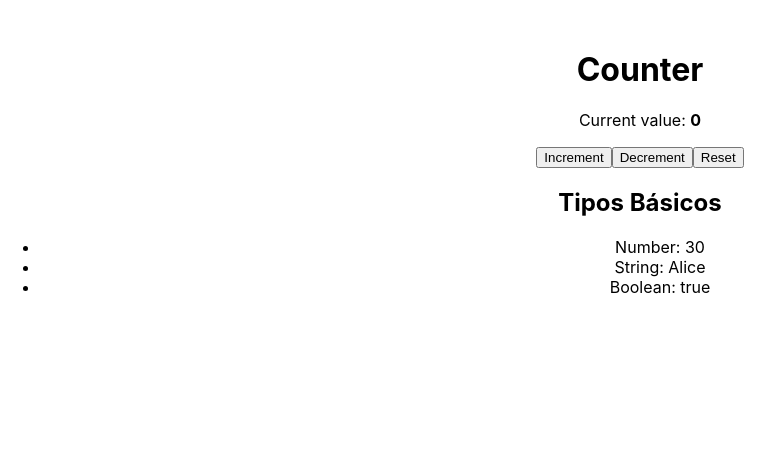
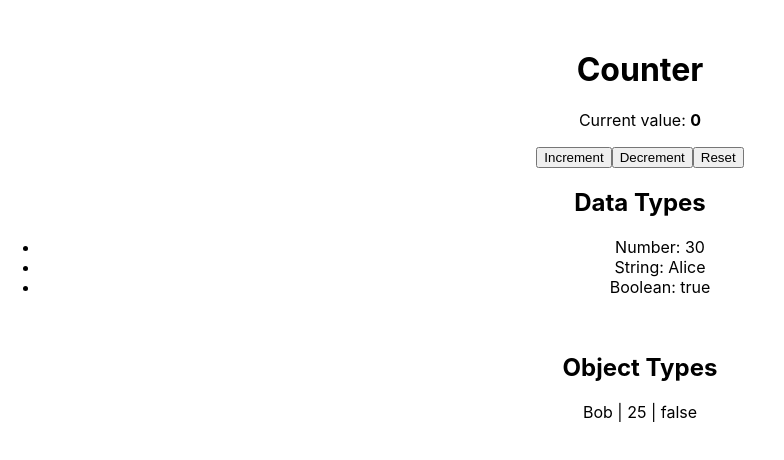
Before and after one commit to dwaxgio/react-typescript-practice, a React (Create React App) app: page / in a window 1280 px wide. Shown: the top 460 px of the page, without its empty margins (0-784 px from the left). Built offline with nearby package versions, Linux system fonts and the light colour scheme.

Commit message:
Key concepts: ts -> Object types

```diff
--- a/src/App.tsx
+++ b/src/App.tsx
@@ -4,6 +4,7 @@ import { useEffect, useRef } from "react";
 import useCounter from "./hooks/useCounter";
 // KEY CONCEPTS
 import ATiposBasicos from "./components/ATiposBasicos";
+import BTiposDeObjetos from "./components/BTiposDeObjetos";
 
 function App() {
   const { count, increment, decrement, reset } = useCounter(0);
@@ -32,6 +33,8 @@ function App() {
       <button onClick={reset}>Reset</button>
       <br/>
       <ATiposBasicos/>
+      <br/>
+      <BTiposDeObjetos/>
     </div>
   );
 }
--- a/src/components/ATiposBasicos.tsx
+++ b/src/components/ATiposBasicos.tsx
@@ -6,9 +6,9 @@ const ATiposBasicos = () => {
 
   return (
     <div>
-      <h2>Tipos Básicos</h2>
+      <h2>Data Types</h2>
       <ul>
-        <li> Number: {age}</li>
+        <li>Number: {age}</li>
         <li>String: {name}</li>
         <li>Boolean: {isDeveloper ? "true" : "false"}</li>
       </ul>
--- /dev/null
+++ b/src/components/BTiposDeObjetos.tsx
@@ -0,0 +1,17 @@
+const BTiposDeObjetos = () => {
+  type User = {
+    name: string;
+    age: number;
+    isAdmin: boolean;
+  };
+
+  const user: User = {name: "Bob", age: 25, isAdmin: false}
+  return (
+    <div>
+      <h2>Object Types</h2>
+      {user.name} | {user.age} | {user.isAdmin ? "true" : "false"}
+    </div>
+  );
+};
+
+export default BTiposDeObjetos;
```
